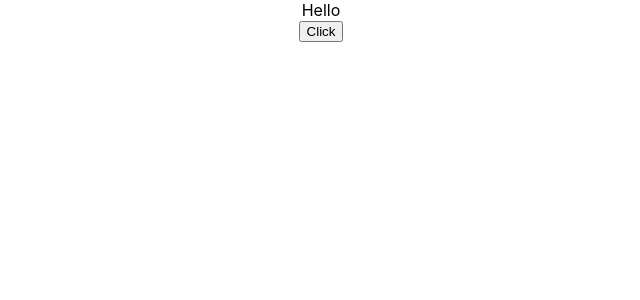
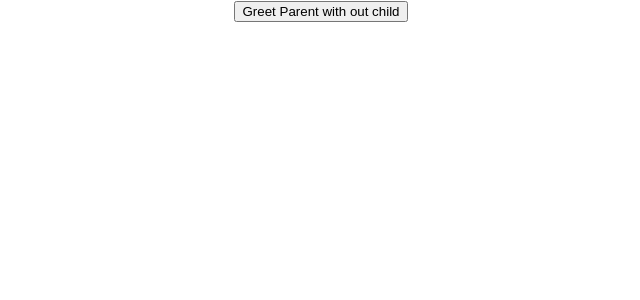
Before and after one commit to ethioclicks/react-practice, a React (Create React App) app: page / in a window 1280 px wide. Shown: the top 300 px of the page, without its empty margins (319-959 px from the left). Built offline with nearby package versions, Linux system fonts and the light colour scheme.

Commit message:
Method as props

```diff
--- a/src/App.js
+++ b/src/App.js
@@ -9,11 +9,13 @@
 import FunctionClick from './components/FunctionClick';
 import ClassClick from './components/ClassClick';
 import EventBind from './components/EventBind';
+import ParentComponent from './components/ParentComponent';
 class App extends Component { //in the latest react app we start our app with function but we have changed it to class component.
   render () {
     return (
       <div className="App">
-        <EventBind />
+        <ParentComponent/>
+        {/* <EventBind /> */}
         {/* <FunctionClick />
         <ClassClick /> */}
         {/* <Counter /> */}
--- /dev/null
+++ b/src/components/ChildComponent.js
@@ -0,0 +1,11 @@
+import React from 'react';
+
+function ChildComponent(props) {
+  return (
+    <div>
+        <button onClick={props.greetHandler}>Greet Parent with out child</button> <br></br>
+        {/* <button onClick={() => props.greetHandler('child')}>Greet Parent with child</button> */}
+    </div>
+  )
+}
+export default ChildComponent
--- /dev/null
+++ b/src/components/ParentComponent.js
@@ -0,0 +1,28 @@
+import React, { Component } from 'react';
+import ChildComponent from './ChildComponent';
+
+class ParentComponent extends Component {
+  constructor(props) {
+        super(props)
+        this.state = {
+            parentName: 'Parent'
+        }
+        this.greetParent = this.greetParent.bind(this)
+    }
+
+  greetParent() {
+   alert(`Hello ${this.state.parentName}`)
+  }
+//   greetParent(childName) {
+//     alert(`Hello ${this.state.parentName} from ${childName}`)
+//    }
+
+  render() {
+        return (
+            <div>
+                <ChildComponent greetHandler = {this.greetParent}/>
+            </div>
+        )
+    }
+}
+export default ParentComponent
```
